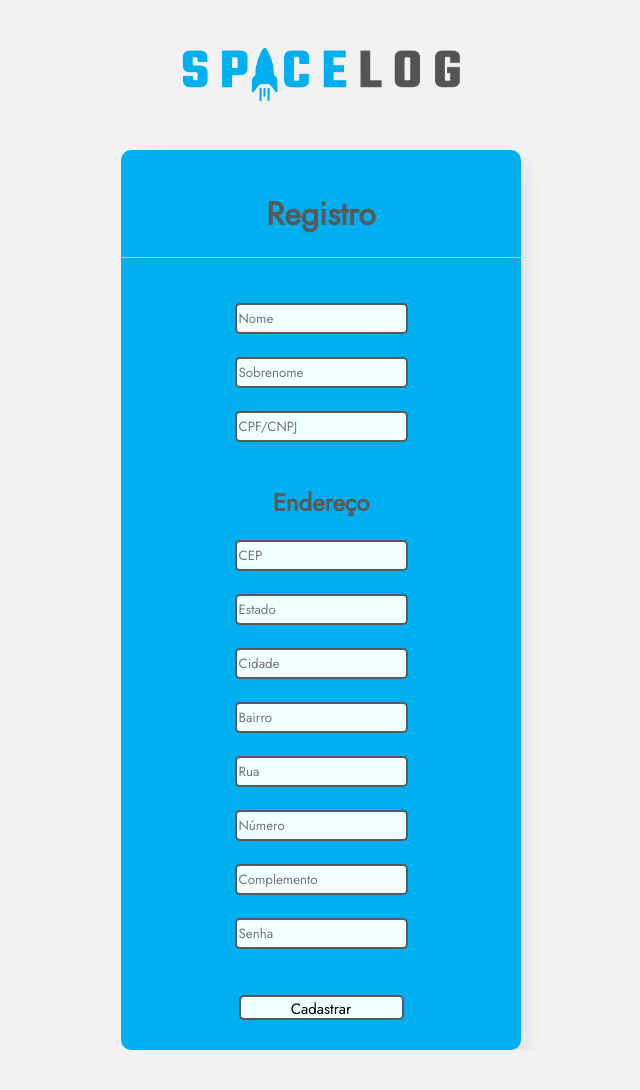
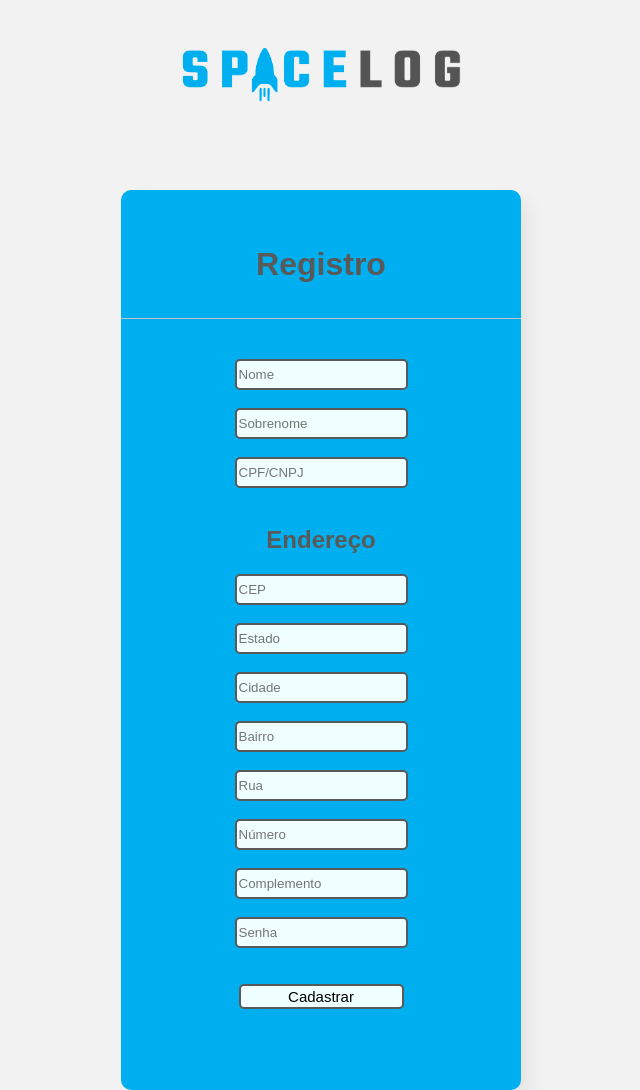
Before and after one commit to Lucasfranken131/Space-Log, a PHP site: page /cadastro.html in a window 1280 px wide. Shown: the whole page, without its empty margins (319-959 px from the left). Before the commit the page ends 1050 px from the top, so only its background shows below. Run offline with PHP 8.4, Linux system fonts and the light colour scheme.

Commit message:
Update estilocadastro.css

```diff
--- a/estilocadastro.css
+++ b/estilocadastro.css
@@ -1,5 +1,3 @@
-@import url('https://fonts.googleapis.com/css2?family=Jost&display=swap');
-
 head{
     font-family: 'Jost', sans-serif;
 }
@@ -29,7 +27,7 @@ input{
 
 .center{
     position: absolute;
-    top: 75%;
+    top: 80%;
     left: 50%;
     transform: translate(-50%, -50%);
     width: 400px;
@@ -41,7 +39,7 @@ input{
 
 .center h1{
     text-align: center;
-    padding: 20px 0;
+    padding: 35px 0;
     border-bottom: 1px solid silver;
   }
   .center form{
```
